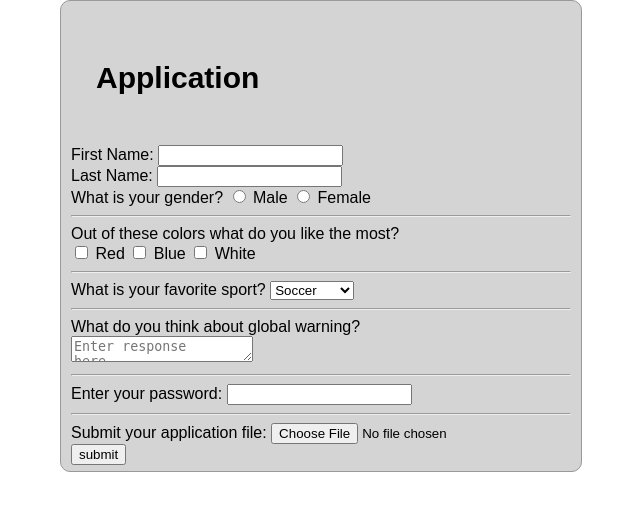
After one commit to KennyN/sample-beginning-page, a PHP site: page /form.html in a window 1280 px wide. The commit adds this page. Shown: the top 511 px of the page, without its empty margins (319-959 px from the left). Run offline with PHP 8.4, Linux system fonts and the light colour scheme.

Commit message:
Add files via upload

```diff
--- a/css/stylesheet.css
+++ b/css/stylesheet.css
@@ -77,3 +77,16 @@ table, th, td {
     padding: 15px;
     border-spacing: 5px;
   }
+
+div.formbody {
+    display: block;
+    background-color: rgb(212, 212, 212);
+    margin-left: auto;
+    margin-right: auto;
+    padding: 10px;
+    height: 450px;
+    width: 500px;
+    font-family: "Arial";
+    border: 1px solid rgb(153, 153, 153);
+    border-radius: 10px;
+}
--- /dev/null
+++ b/form.html
@@ -0,0 +1,65 @@
+<!DOCTYPE html>
+<html lang = "en">
+    <head>
+        <title>Form</title>
+        <link rel = "StyleSheet" type = "text/css" href = "css/stylesheet.css">
+    </head>
+    <body>
+        <div class="formbody">
+            <h2 class="CryptoHeader">Application</h2>
+            <form id="aboutyou">
+                First Name: <input type="text" name="first_name" required>
+                <br>
+                Last Name: <input type="text" name="last_name" required>
+                <br>
+
+                What is your gender?
+                <input type="radio" name="gender" id="male" value="male">
+                    <label for="male">Male</label>
+                <input type="radio" name="gender" id="female" value="female">
+                    <label for="female">Female</label>
+                <hr>
+
+                Out of these colors what do you like the most?
+                <br>
+                <input type="checkbox" name="red" value="red">
+                    <label for="red">Red</label required>
+                <input type="checkbox" name="blue" value="blue">
+                    <label for="blue">Blue</label>
+                <input type="checkbox" name="white" value="white">
+                    <label for="white">White</label>
+                <hr>
+                What is your favorite sport?
+                <select name="sports" form="aboutyou">
+                    <option value="soccer">Soccer</option>
+                    <option value="football">Football</option>
+                    <option value="baseball">Baseball</option>
+                    <option value="cricket">cricket</option>
+                    <option value="swimming">Swimming</option>
+                    <option value="golf">Golf</option>
+                    <option value="rugby">Rugby</option>
+                    <option value="tennis">Tennis</option>
+                    <option value="track">Track</option>
+                    <option value="esports">eSports</option>
+                    <option value="other">Other</option>
+                </select>
+                <hr>
+                What do you think about global warning? <br>
+                <textarea name="globalwarming" style="width: 50; height: 20px;" form="aboutyou" placeholder="Enter response here..."></textarea>
+
+                <hr>
+
+                Enter your password:
+                <input type="password" name="password" minlength="10" required>
+
+                <hr>
+
+                Submit your application file:
+                <input type="file" name="app_file">
+                <br>
+                <input type="submit" value="submit">
+            </form>
+        </div>
+
+    </body>
+</html>
```
